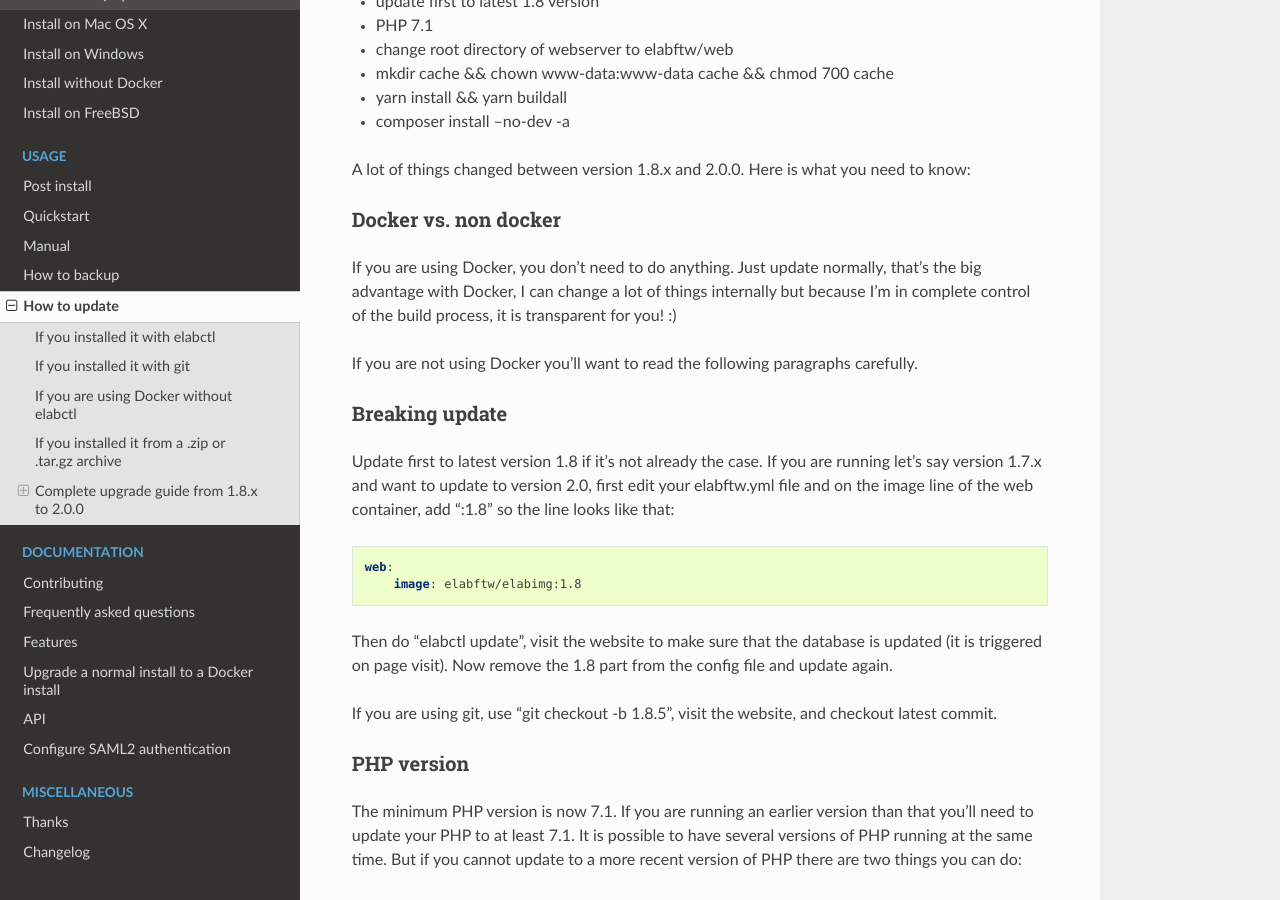
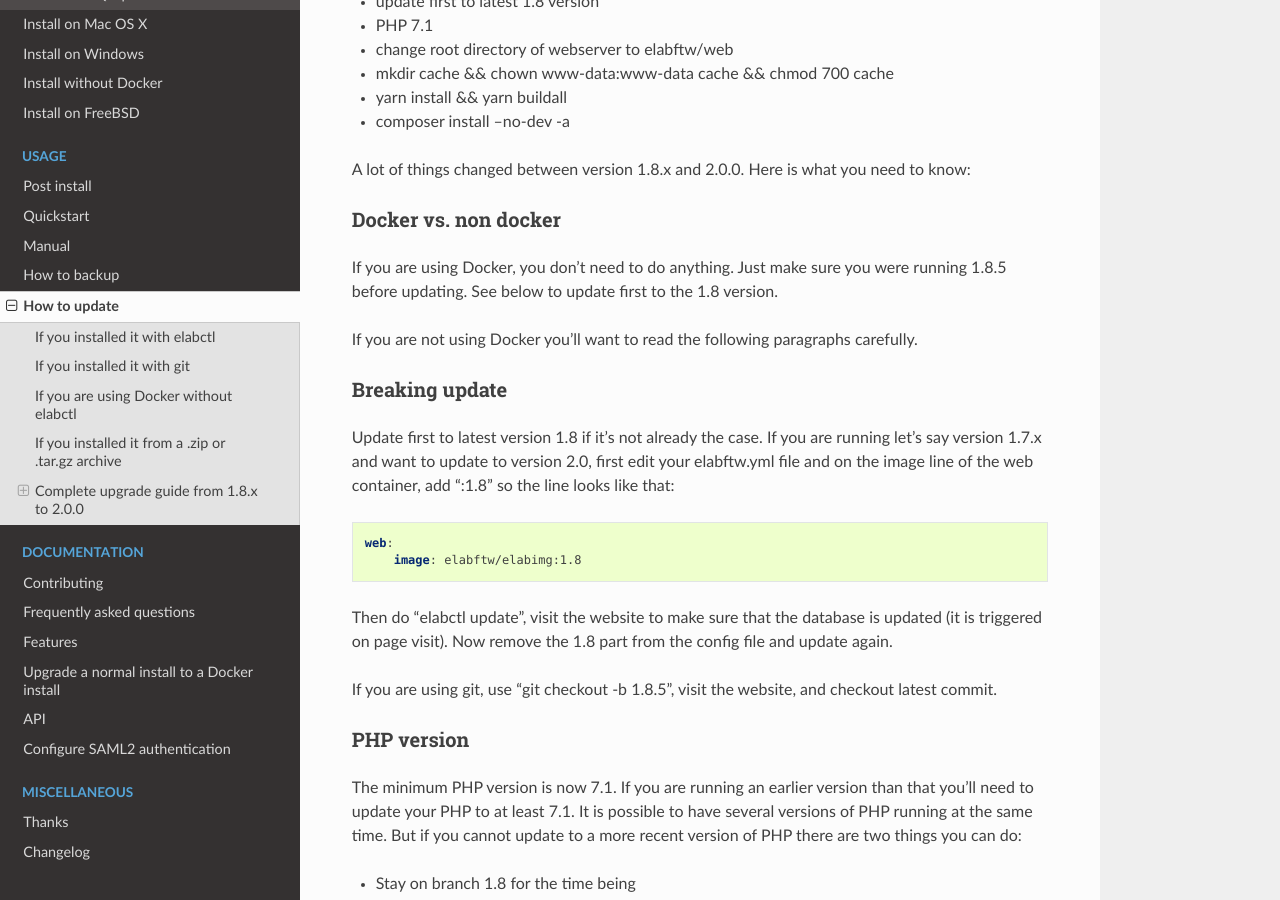
Before and after one commit to elabftw/elabdoc, a Sphinx documentation site: the page built from doc/how-to-update.rst, in a window 1280 px wide and 900 px high, scrolled down 1452 px. Built offline with Sphinx 7.4.7 and the Read the Docs theme 2.0.0, drawn with Linux system fonts in a browser that asks for light colours; pages that are not in the unit, such as notebooks, are missing from menus.

Commit message:
make sure docker users have 1.8 before

```diff
--- a/doc/how-to-update.rst
+++ b/doc/how-to-update.rst
@@ -73,7 +73,7 @@
 Docker vs. non docker
 ---------------------
 
-If you are using Docker, you don't need to do anything. Just update normally, that's the big advantage with Docker, I can change a lot of things internally but because I'm in complete control of the build process, it is transparent for you! :)
+If you are using Docker, you don't need to do anything. Just make sure you were running 1.8.5 before updating. See below to update first to the 1.8 version.
 
 If you are not using Docker you'll want to read the following paragraphs carefully.
 
```
